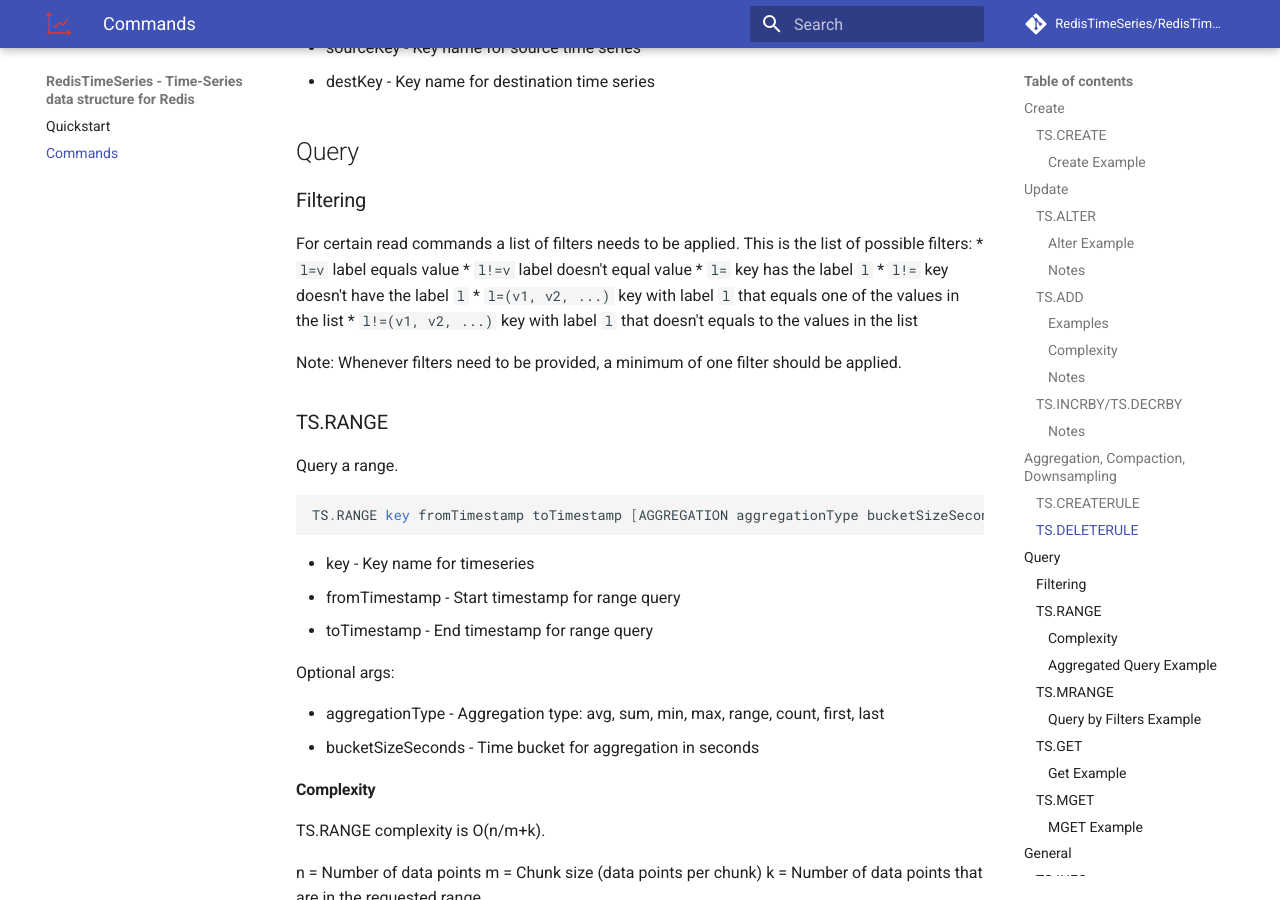
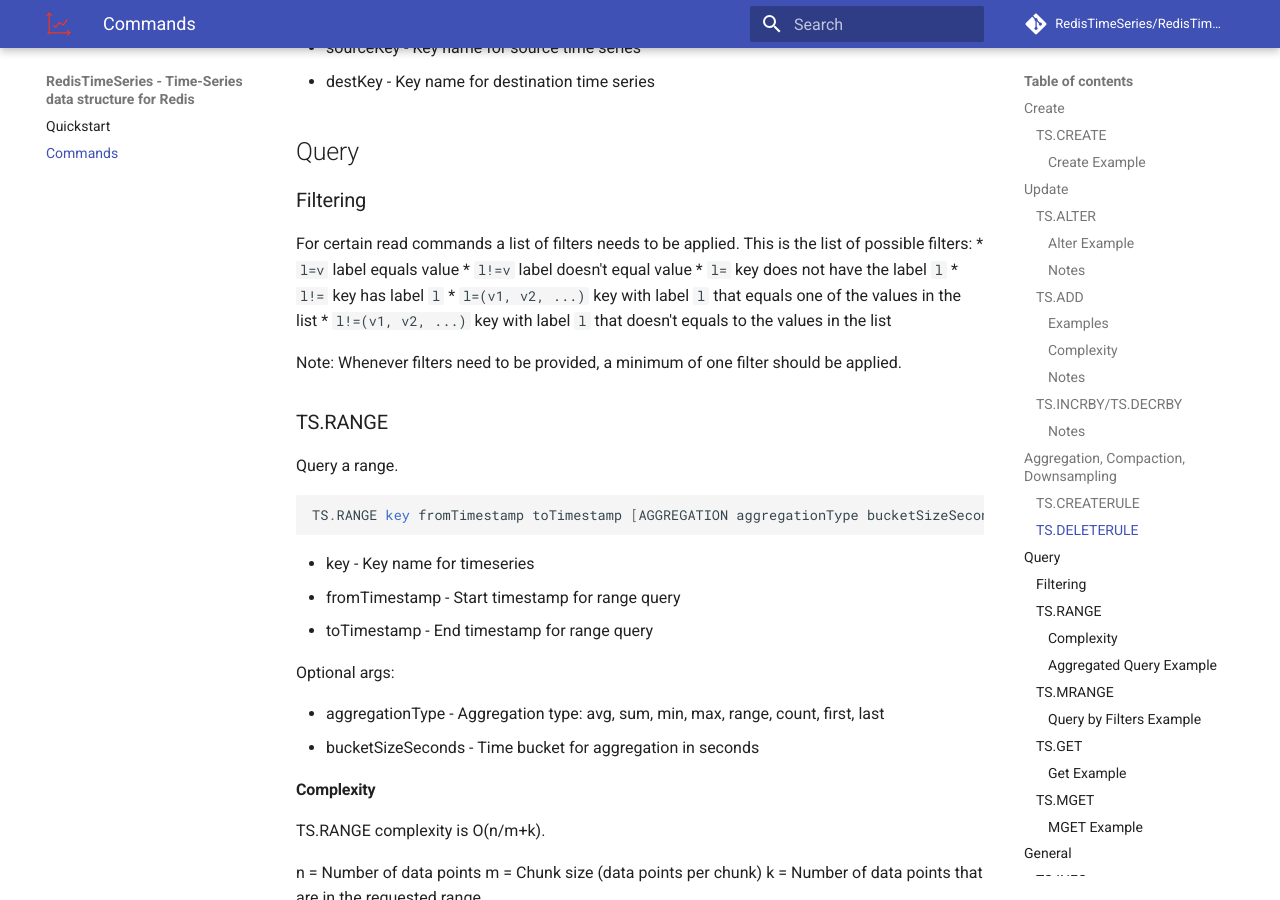
Before and after one commit to RedisTimeSeries/RedisTimeSeries, an MkDocs documentation site: the page built from docs/commands.md, in a window 1280 px wide and 900 px high, scrolled down 3678 px. Built offline with MkDocs 1.6.1 and Material for MkDocs 9.7.7, drawn with Linux system fonts in a browser that asks for light colours; comment, search, counter and statistics services are not loaded; old or Windows-style settings are respelled for this version of MkDocs.

Commit message:
Update commands.md

```diff
--- a/docs/commands.md
+++ b/docs/commands.md
@@ -160,8 +160,8 @@
 For certain read commands a list of filters needs to be applied.  This is the list of possible filters:
 * `l=v` label equals value
 * `l!=v` label doesn't equal value
-* `l=` key has the label `l`
-* `l!=` key doesn't have the label `l`
+* `l=` key does not have the label `l`
+* `l!=` key has label `l`
 * `l=(v1, v2, ...)` key with label `l` that equals one of the values in the list
 * `l!=(v1, v2, ...)` key with label `l` that doesn't equals to the values in the list
 
```
